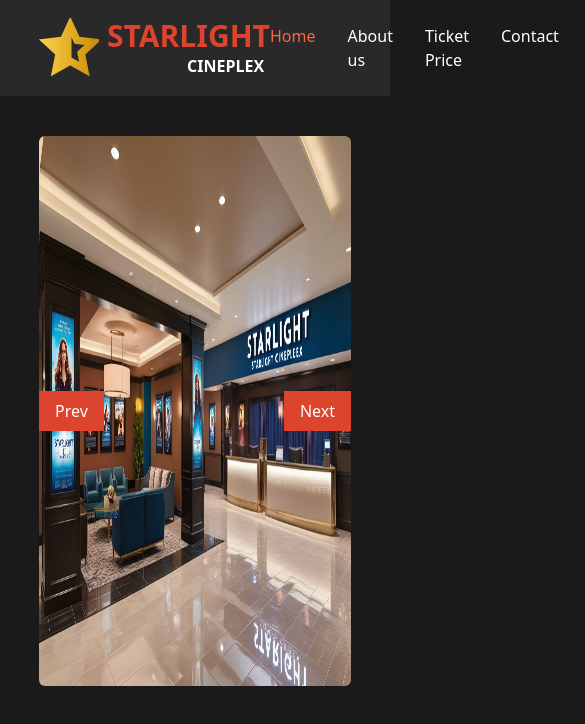
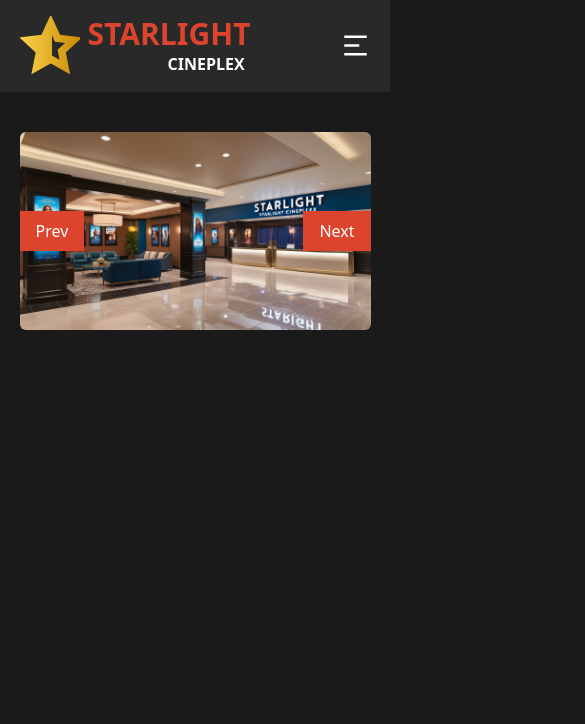
Before and after one commit to Sawon-52/Movie-ticket-booking-Website, a website: page src/index.html in a window 390 px wide. Shown: the top 724 px of the page, 585 px wide, since content can reach past the window. Drawn offline with nearby package versions, Linux system fonts and the light colour scheme.

Commit message:
responsive home page banner and navbar

```diff
--- a/src/index.html
+++ b/src/index.html
@@ -12,7 +12,7 @@
     <header class="mx-auto">
       <section class="bg-black3">
         <!--navber-->
-        <nav class="flex items-center py-4 justify-between w-[80%] mx-auto mb-10">
+        <nav class="w-[90%] lg:w-[80%] flex items-center py-4 justify-between mx-auto mb-10">
           <a href="#" class="flex items-center gap-2">
             <i class="ri-star-half-fill font-bold text-6xl bg-gradient-to-r from-amber-300 to-yellow-600 bg-clip-text text-transparent"></i>
 
@@ -21,6 +21,7 @@
               <span class="ml-20 text-base font-semibold text-right text-white">CINEPLEX</span>
             </p>
           </a>
+          <div class="hidden lg:block">
             <ul class="text-base flex gap-8 text-white custom-bg" id="nav-menu">
               <li><a href="/src/index.html" class="hover:text-secondary">Home</a></li>
               <!-- <li><a href="./page/about.html" class="hover:text-secondary">About us</a></li> -->
@@ -29,18 +30,24 @@
               <li><a href="./page/contact.html" class="hover:text-secondary">Contact</a></li>
               <li><a href="./page/offering.html" class="hover:text-secondary">Offering</a></li>
             </ul>
+          </div>
+          <div class="hidden lg:block">
             <div class="flex gap-5 items-center text-white">
               <i class="ri-search-line text-base font-bold"></i>
               <button class="p-2 bg-gradient-to-r from-secondary to-primary text-base text-black rounded-md">Sign In</button>
+            </div>
+          </div>
+          <div class="block lg:hidden text-white">
+            <i class="ri-menu-2-fill text-3xl"></i>
           </div>
         </nav>
       </section>
 
       <!--Banner-->
-      <section class="w-[80%] mx-auto">
+      <section class="w-[90%] lg:w-[80%] mx-auto">
         <div class="relative w-[100%] mx-auto">
           <div id="slider" class="overflow-hidden relative">
-            <div class="flex transition-transform duration-500 h-[550px] overflow-hidden rounded-md" id="image-container">
+            <div class="flex transition-transform duration-500 lg:h-[550px] overflow-hidden rounded-md" id="image-container">
               <img src="/Assets/indor.jpg" alt="Image 1" class="w-full h-auto flex-shrink-0" />
               <img src="/Assets/outdoor.jpg" alt="Image 2" class="w-full h-auto object-cover flex-shrink-0" />
               <img src="/Assets/special seat.jpg" alt="Image 3" class="w-full h-auto object-cover flex-shrink-0" />
@@ -53,7 +60,6 @@
         </div>
       </section>
     </header>
-    <script src="script.js">
-    </script>
+    <script src="script.js"></script>
   </body>
 </html>
```
Also changed, not shown: src/page/ticketPrice.html (+1 -0 lines), src/output.css. Lines whose indentation alone changed are shown as unchanged.
